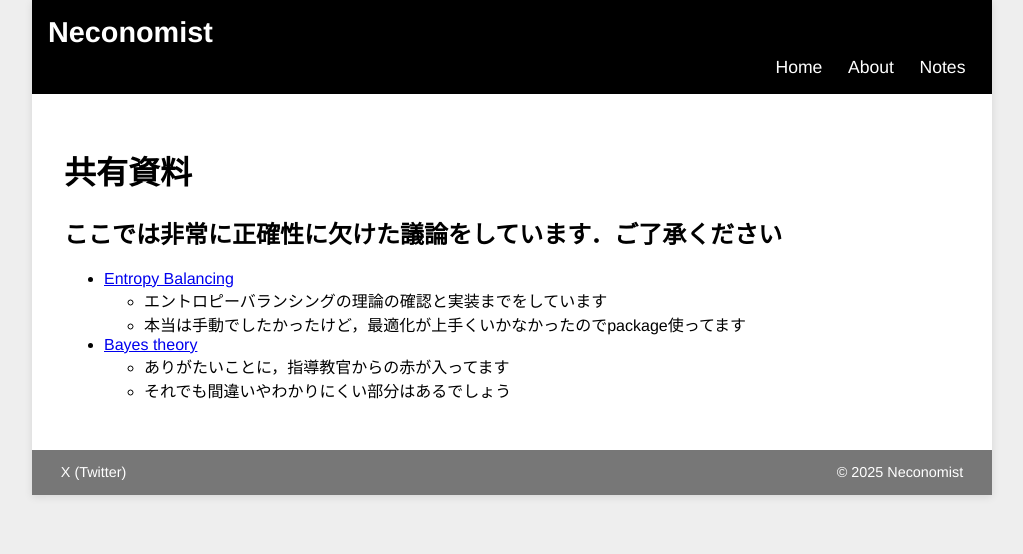
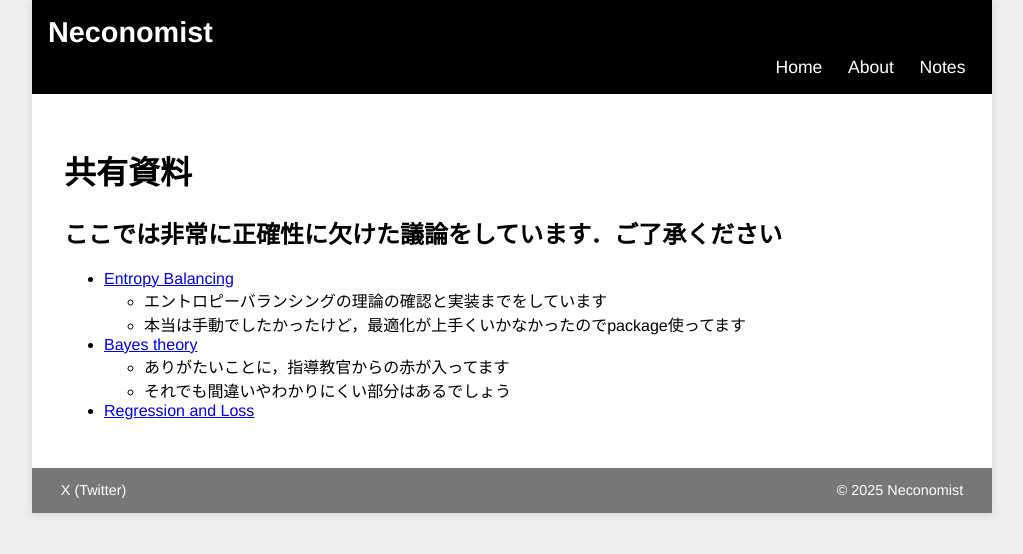
Before and after one commit to neconomist/neconomist.github.io, a Jekyll site: the page built from notes.md, in a window 1280 px wide. Shown: the top 554 px of the page, without its empty margins (128-1151 px from the left). Built offline with Jekyll 4.4.1, drawn with Linux system fonts in a browser that asks for light colours.

Commit message:
Update notes.md

```diff
--- a/notes.md
+++ b/notes.md
@@ -16,3 +16,6 @@ permalink: /notes/
 - [Bayes theory](/notes/Bayesian_theory.html)
   - ありがたいことに，指導教官からの赤が入ってます
   - それでも間違いやわかりにくい部分はあるでしょう
+
+
+- [Regression and Loss](https://ivory-variraptor-cfc.notion.site/1d588be4f78980b9a34bfb458413a2d8)
```
